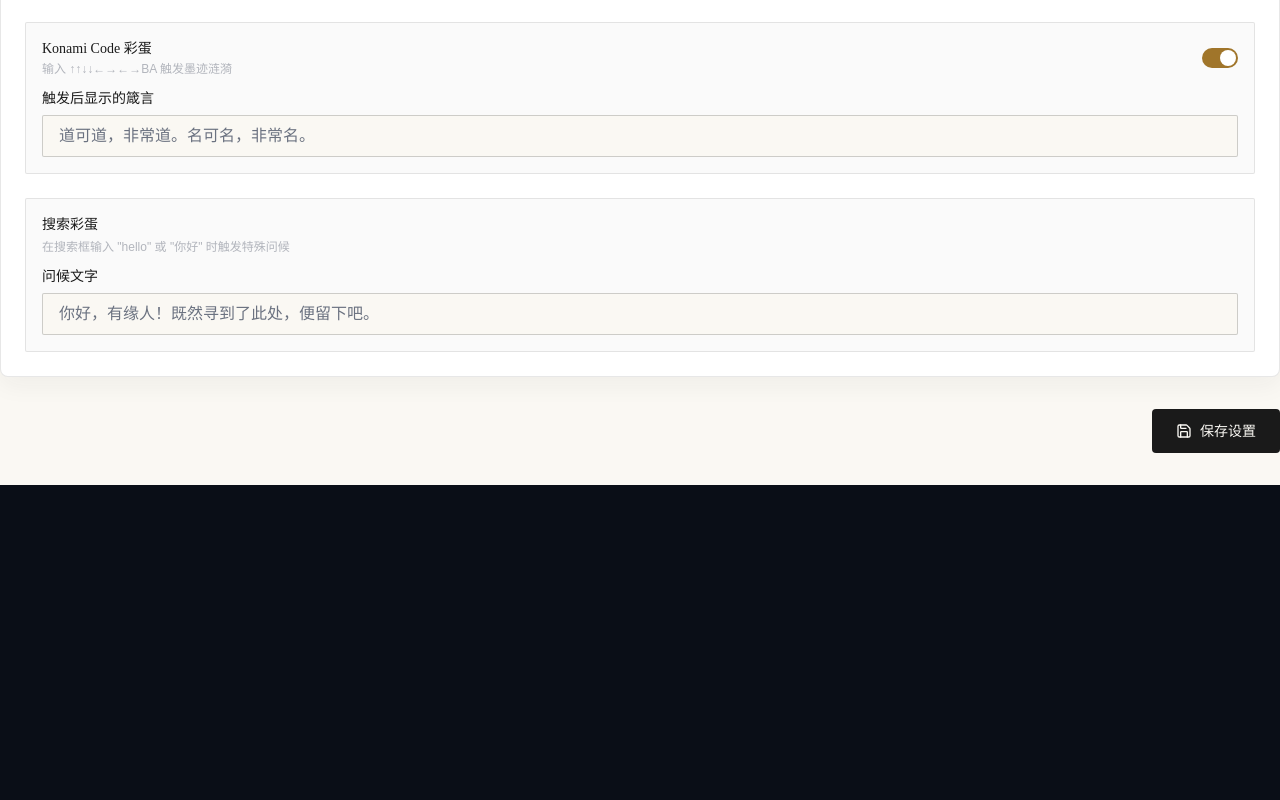
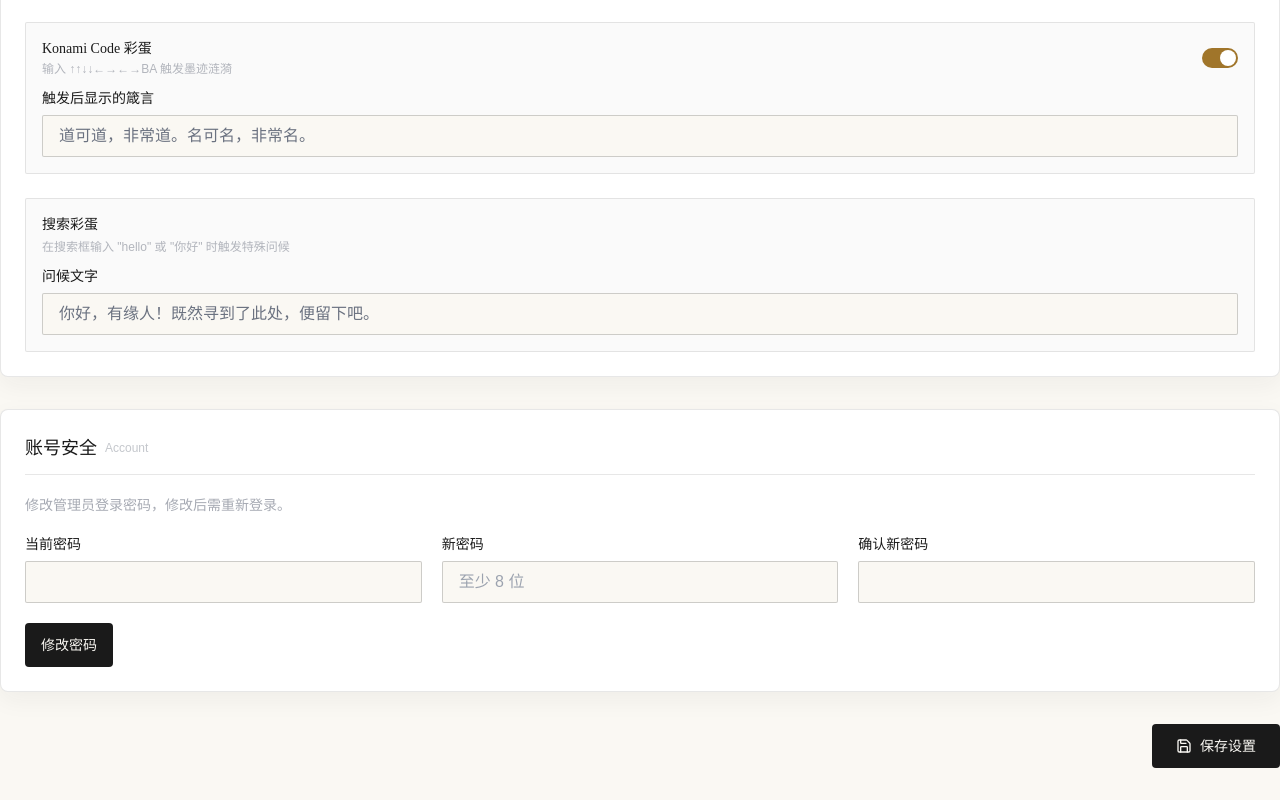
Before and after one commit to boyunxi/boyunxiblog, a Next.js app: page /admin/settings in a window 1280 px wide. Shown: the part 2972-3772 px from the top of the page. Before the commit the page ends 3457 px from the top, so only its background shows below. Built offline with nearby package versions, Linux system fonts and the light colour scheme; no server answers; the database is empty.

Commit message:
feat(admin): 后台修改管理员密码
- 新增 /api/auth/change-password，校验当前密码 + 强度，复用 IP 登录锁定
- 站点设置页新增账号安全卡片，改密成功后自动重新登录

```diff
--- a/src/app/admin/settings/page.tsx
+++ b/src/app/admin/settings/page.tsx
@@ -2,6 +2,7 @@
 
 import { useEffect, useState } from "react";
 import { Save } from "lucide-react";
+import { signOut } from "next-auth/react";
 import AdminPageHeader from "@/components/ui/AdminPageHeader";
 import AdminButton from "@/components/ui/AdminButton";
 import AdminCard from "@/components/ui/AdminCard";
@@ -75,6 +76,13 @@ export default function SettingsPage() {
   const [saving, setSaving] = useState(false);
   const [saved, setSaved] = useState(false);
 
+  // 修改密码表单
+  const [pwCurrent, setPwCurrent] = useState("");
+  const [pwNew, setPwNew] = useState("");
+  const [pwConfirm, setPwConfirm] = useState("");
+  const [pwMsg, setPwMsg] = useState<{ type: "success" | "error"; text: string } | null>(null);
+  const [pwSaving, setPwSaving] = useState(false);
+
   useEffect(() => {
     fetch("/api/settings")
       .then((res) => res.json())
@@ -105,6 +113,45 @@ export default function SettingsPage() {
     } catch {
     } finally {
       setSaving(false);
+    }
+  };
+
+  const handleChangePassword = async () => {
+    setPwMsg(null);
+    if (!pwCurrent || !pwNew) {
+      setPwMsg({ type: "error", text: "请输入当前密码与新密码" });
+      return;
+    }
+    if (pwNew.length < 8) {
+      setPwMsg({ type: "error", text: "新密码至少 8 位" });
+      return;
+    }
+    if (pwNew !== pwConfirm) {
+      setPwMsg({ type: "error", text: "两次输入的新密码不一致" });
+      return;
+    }
+
+    setPwSaving(true);
+    try {
+      const res = await fetch("/api/auth/change-password", {
+        method: "POST",
+        headers: { "Content-Type": "application/json" },
+        body: JSON.stringify({ currentPassword: pwCurrent, newPassword: pwNew }),
+      });
+      const data = await res.json();
+      if (data.success) {
+        setPwMsg({ type: "success", text: "密码已修改，即将重新登录" });
+        setPwCurrent("");
+        setPwNew("");
+        setPwConfirm("");
+        setTimeout(() => signOut({ callbackUrl: "/admin/login" }), 1500);
+      } else {
+        setPwMsg({ type: "error", text: data.error || "修改失败" });
+      }
+    } catch {
+      setPwMsg({ type: "error", text: "修改失败，请稍后重试" });
+    } finally {
+      setPwSaving(false);
     }
   };
 
@@ -312,6 +359,38 @@ export default function SettingsPage() {
         </div>
       </AdminCard>
 
+      <AdminCard>
+        <h2 className="font-serif text-ink text-lg border-b border-ink/10 pb-3 flex items-center gap-2">
+          <span>账号安全</span>
+          <span className="text-xs text-inkGray/40 font-sans">Account</span>
+        </h2>
+        <p className="text-inkGray/60 text-sm">修改管理员登录密码，修改后需重新登录。</p>
+        <div className="grid grid-cols-1 md:grid-cols-3 gap-5">
+          <div>
+            <label className={labelClass}>当前密码</label>
+            <input type="password" value={pwCurrent} onChange={(e) => setPwCurrent(e.target.value)} className={inputClass} autoComplete="current-password" />
+          </div>
+          <div>
+            <label className={labelClass}>新密码</label>
+            <input type="password" value={pwNew} onChange={(e) => setPwNew(e.target.value)} className={inputClass} placeholder="至少 8 位" autoComplete="new-password" />
+          </div>
+          <div>
+            <label className={labelClass}>确认新密码</label>
+            <input type="password" value={pwConfirm} onChange={(e) => setPwConfirm(e.target.value)} className={inputClass} autoComplete="new-password" />
+          </div>
+        </div>
+        <div className="flex items-center gap-3">
+          <AdminButton onClick={handleChangePassword} disabled={pwSaving}>
+            {pwSaving ? "修改中..." : "修改密码"}
+          </AdminButton>
+          {pwMsg && (
+            <span className={`text-sm ${pwMsg.type === "success" ? "text-jade" : "text-cinnabar"}`}>
+              {pwMsg.text}
+            </span>
+          )}
+        </div>
+      </AdminCard>
+
       <div className="flex justify-end pb-8">
         <AdminButton onClick={handleSave} disabled={saving} className={`px-6 py-3 ${saved ? "bg-jade text-white hover:bg-jade" : ""}`}>
           <Save className="w-4 h-4" />
--- /dev/null
+++ b/src/app/api/auth/change-password/route.ts
@@ -0,0 +1,95 @@
+import { NextRequest, NextResponse } from "next/server";
+import bcrypt from "bcryptjs";
+import { prisma } from "@/lib/prisma";
+import { logger } from "@/lib/logger";
+import { withLog } from "@/lib/with-log";
+import { checkLockout, recordFail, recordSuccess } from "@/lib/login-guard";
+
+export const POST = withLog(async (request: NextRequest) => {
+  const ip =
+    request.headers.get("x-forwarded-for")?.split(",")[0]?.trim() ||
+    request.headers.get("x-real-ip") ||
+    "unknown";
+
+  try {
+    const { getServerSession } = await import("next-auth");
+    const { authOptions } = await import("@/lib/auth");
+    const session = await getServerSession(authOptions);
+    if (!session?.user?.id || session.user.role !== "admin") {
+      return NextResponse.json({ success: false, error: "Unauthorized" }, { status: 401 });
+    }
+
+    const { locked, remainingMs } = checkLockout(ip);
+    if (locked) {
+      void logger.warn({
+        category: "auth",
+        action: "password_change_blocked",
+        message: `修改密码被锁定，剩余 ${Math.ceil(remainingMs / 60000)} 分钟`,
+        ip,
+      });
+      return NextResponse.json(
+        { success: false, error: `尝试过多，请 ${Math.ceil(remainingMs / 60000)} 分钟后重试` },
+        { status: 429 }
+      );
+    }
+
+    const body = await request.json().catch(() => null);
+    const currentPassword = body?.currentPassword as string | undefined;
+    const newPassword = body?.newPassword as string | undefined;
+
+    if (!currentPassword || !newPassword) {
+      return NextResponse.json({ success: false, error: "请输入当前密码与新密码" }, { status: 400 });
+    }
+    if (newPassword.length < 8) {
+      return NextResponse.json({ success: false, error: "新密码至少 8 位" }, { status: 400 });
+    }
+    if (newPassword.length > 128) {
+      return NextResponse.json({ success: false, error: "新密码过长" }, { status: 400 });
+    }
+    if (newPassword === currentPassword) {
+      return NextResponse.json({ success: false, error: "新密码不能与当前密码相同" }, { status: 400 });
+    }
+
+    const user = await prisma.user.findUnique({
+      where: { id: Number(session.user.id) },
+    });
+    if (!user) {
+      return NextResponse.json({ success: false, error: "用户不存在" }, { status: 404 });
+    }
+
+    const isValid = await bcrypt.compare(currentPassword, user.password);
+    if (!isValid) {
+      const result = recordFail(ip);
+      void logger.warn({
+        category: "auth",
+        action: "password_change_failed",
+        message: `修改密码失败：当前密码错误${result.locked ? `，已锁定 ${Math.ceil(result.remainingMs / 60000)} 分钟` : ""}`,
+        meta: { userId: user.id },
+        userId: user.id,
+        ip,
+      });
+      return NextResponse.json({ success: false, error: "当前密码错误" }, { status: 400 });
+    }
+
+    const hash = await bcrypt.hash(newPassword, 10);
+    await prisma.user.update({
+      where: { id: user.id },
+      data: { password: hash },
+    });
+
+    recordSuccess(ip);
+    void logger.info({
+      category: "auth",
+      action: "password_change_success",
+      message: `修改密码成功: ${user.email}`,
+      meta: { userId: user.id },
+      userId: user.id,
+      ip,
+    });
+
+    return NextResponse.json({ success: true }, { status: 200 });
+  } catch (error) {
+    console.error("Change password error:", error);
+    return NextResponse.json({ success: false, error: "修改失败" }, { status: 500 });
+  }
+});
```
